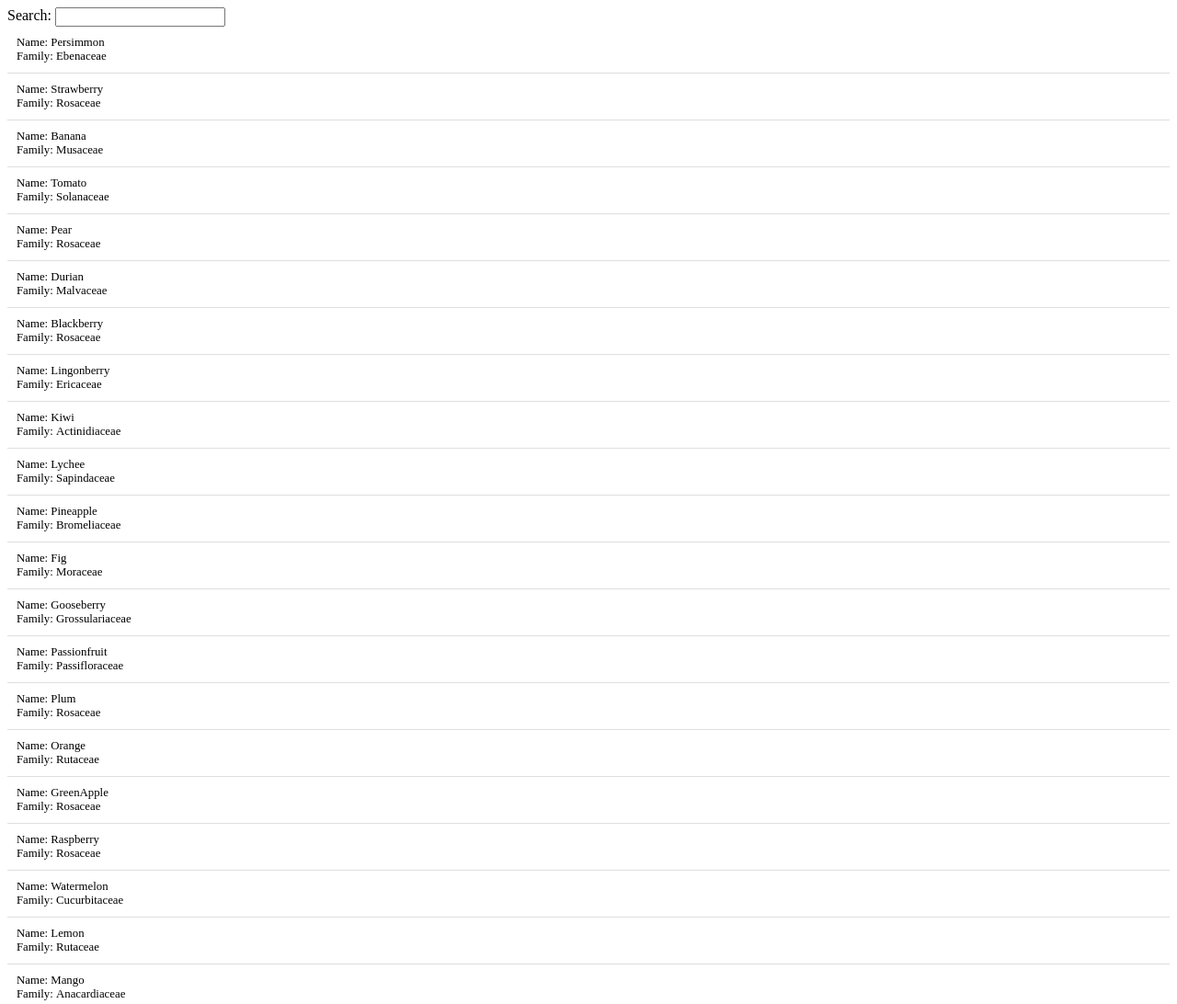
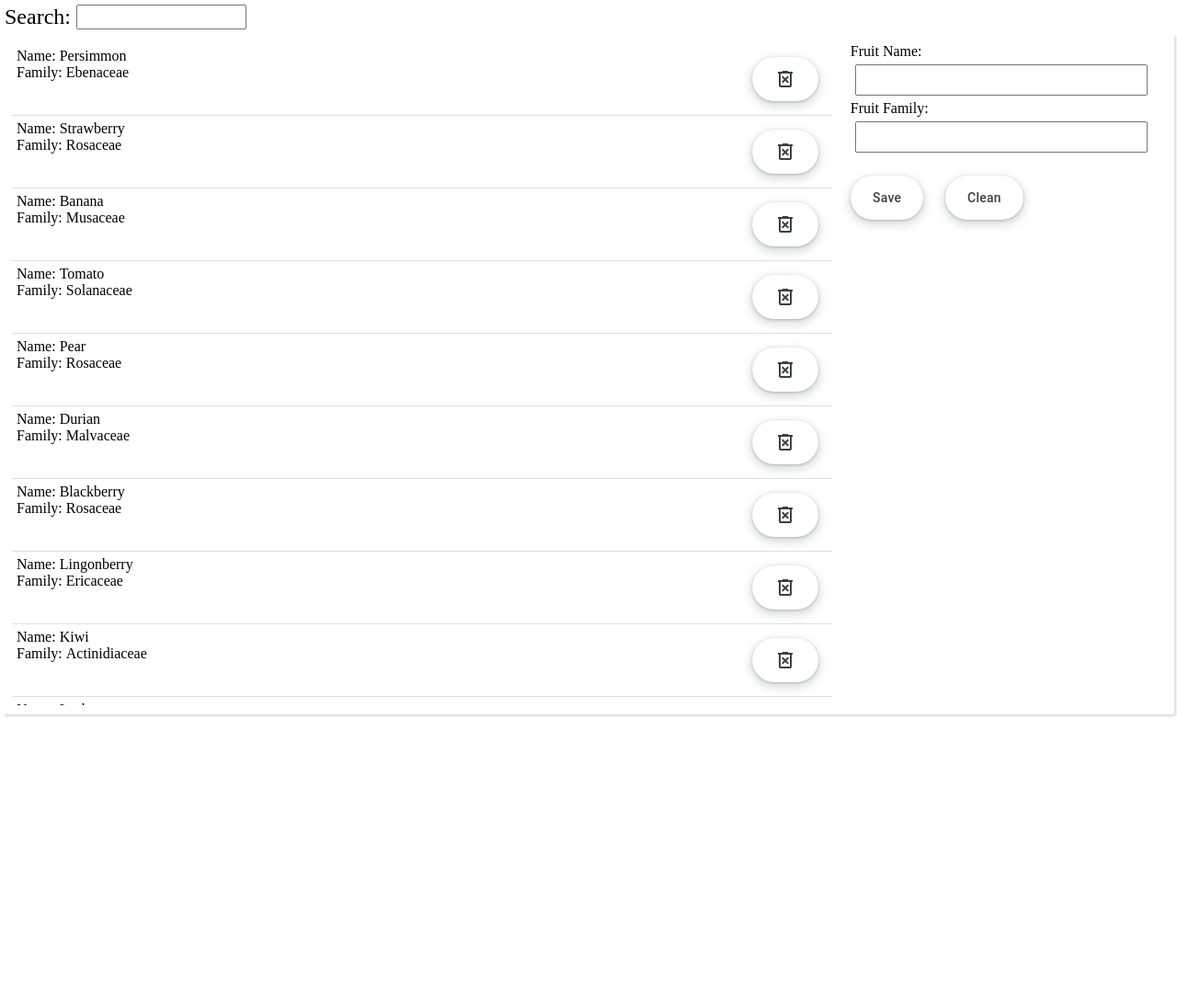
Before and after one commit to liu-arthur/json-listing, a plain HTML site: page index.html in a window 1280 px wide. Shown: the top 1092 px of the page at 92% size. After the commit the page ends 805 px from the top, so only its background shows below. Drawn offline with nearby package versions, Linux system fonts and the light colour scheme.

Commit message:
Add files via upload

```diff
--- a/app.css
+++ b/app.css
@@ -1,29 +1,138 @@
+/* CSS */
+body {
+    margin: 0; /* Remove default margin */
+    padding: 0; /* Remove default padding */
+    overflow: hidden; /* Prevent scrolling */
+    height: 100vh; /* Set height to 100% of viewport height */
+    width: 100vw; /* Set width to 100% of viewport width */
+}
+
+button {
+  align-items: center;
+  appearance: none;
+  background-color: #fff;
+  border-radius: 24px;
+  border-style: none;
+  box-shadow: rgba(0, 0, 0, .2) 0 3px 5px -1px,rgba(0, 0, 0, .14) 0 6px 10px 0,rgba(0, 0, 0, .12) 0 1px 18px 0;
+  box-sizing: border-box;
+  color: #3c4043;
+  cursor: pointer;
+  display: inline-flex;
+  fill: currentcolor;
+  font-family: "Google Sans",Roboto,Arial,sans-serif;
+  font-size: 14px;
+  font-weight: 500;
+  height: 48px;
+  justify-content: center;
+  letter-spacing: .25px;
+  line-height: normal;
+  margin: 10px;
+  max-width: 100%;
+  overflow: visible;
+  padding: 2px 24px;
+  position: relative;
+  text-align: center;
+  text-transform: none;
+  transition: box-shadow 280ms cubic-bezier(.4, 0, .2, 1),opacity 15ms linear 30ms,transform 270ms cubic-bezier(0, 0, .2, 1) 0ms;
+  user-select: none;
+  -webkit-user-select: none;
+  touch-action: manipulation;
+  width: auto;
+  will-change: transform,opacity;
+  z-index: 0;
+}
+
+button:hover {
+  background: #F6F9FE;
+  color: #174ea6;
+}
+
+button:active {
+  box-shadow: 0 4px 4px 0 rgb(60 64 67 / 30%), 0 8px 12px 6px rgb(60 64 67 / 15%);
+  outline: none;
+}
+
+button:focus {
+  outline: none;
+  border: 2px solid #4285f4;
+}
+
+button:not(:disabled) {
+  box-shadow: rgba(60, 64, 67, .3) 0 1px 3px 0, rgba(60, 64, 67, .15) 0 4px 8px 3px;
+}
+
+button:not(:disabled):hover {
+  box-shadow: rgba(60, 64, 67, .3) 0 2px 3px 0, rgba(60, 64, 67, .15) 0 6px 10px 4px;
+}
+
+button:not(:disabled):focus {
+  box-shadow: rgba(60, 64, 67, .3) 0 1px 3px 0, rgba(60, 64, 67, .15) 0 4px 8px 3px;
+}
+
+button:not(:disabled):active {
+  box-shadow: rgba(60, 64, 67, .3) 0 4px 4px 0, rgba(60, 64, 67, .15) 0 8px 12px 6px;
+}
+
+button:disabled {
+  box-shadow: rgba(60, 64, 67, .3) 0 1px 3px 0, rgba(60, 64, 67, .15) 0 4px 8px 3px;
+}
+
+
+/* Flexbox utility */
 .flx-nw {
     display: flex;
     flex-direction: row;
     flex-wrap: nowrap;
 }
 
-.live-list {
-    border-right: 1px solid black;
-    height: 400px;
-    width: 30%;
+.box {
+    margin: 3px 3px;
+    box-shadow: rgba(0, 0, 0, 0.15) 1.95px 1.95px 2.6px;
+}
+
+/* Styling for the live list section */
+.fruit-list {
+    margin: 10px;
+    height: calc(90vh);
+    width: 70%;
     overflow-y: scroll;
 }
 
+.fruit-form {
+    margin: 10px;
+}
+
+/* Styling for each item in the list */
+.input-div {
+    margin: 5px;
+    font-size: 1.5rem;
+}
+
+/* Styling for each item in the list */
 .item-div {
-    padding: 10px;
-    font-size: 0.8em;
-    cursor: pointer;
+    padding: 5px;
+    font-size: 1rem;
     border-bottom: 1px solid #e0dede;
 }
 
-.item-div:hover {
+.item-div .item-data {
+    width: 90%;
+}
+
+.item-div .item-delete {
+    margin-left: 10px;
+    float: right;
+}
+
+/* Hover effect for items */
+.flx-nw.item-div.item-div:hover {
+    cursor: pointer;
     background-color: #82c0ff;
     color: #fff;
     border-radius: 5px;
 }
 
+/* Hidden template */
 .template-div {
     display: none;
 }
--- a/app.js
+++ b/app.js
@@ -1,61 +1,138 @@
 'use strict';
 
-function fruit () { };
-
-fruit.listFiltering = () => {
-    var input, filter, li, name, family, i, txtValue_1, txtValue_2;
-    input = $('.search-input');
-    filter = input.val().toUpperCase();
-    li = $('.item-div');
-
-    for (i = 0; i < li.length; i++) {
-        name = li[i].querySelectorAll('a.col-name')[0];
-        family = li[i].querySelectorAll('a.col-family')[0];
-
-        txtValue_1 = name.textContent || name.innerText;
-        txtValue_2 = family.textContent || family.innerText;
-
-        if (txtValue_1.toUpperCase().indexOf(filter) > -1) {
-            li[i].style.display = '';
-        } else if (txtValue_2.toUpperCase().indexOf(filter) > -1) {
-            li[i].style.display = '';
-        } else {
-            li[i].style.display = 'none';
-        }
-    }
+function FruitManager() {
+    this.currItem = { item: null, data: {} };
+    this.biggestId = -1;
 }
 
-fruit.init = () => {
-    var c0, ct, c2;
+FruitManager.prototype.handleItemListFilter = function() {
+    const filter = $('.search-input').val().toUpperCase();
 
-    c0 = $('.live-div');
+    $('.item-div').each(function() {
+        const name = $(this).find('.item-name, .item-family').text().toUpperCase();
+        $(this).toggle(name.includes(filter));
+    });
+};
 
-    $.getJSON("data.json", function(d){
-        var il = $('.fruit-list');
-        il.html('');
-        ct = $('.item-div0');
+FruitManager.prototype.handleItemClick = function(e) {
+    const item = $(e.currentTarget).closest('.item-div');
+    const data = item.data('data');
 
-        $.each(d, function (i, item) {
-            c2 = ct.clone();
-            c2.removeClass('item-div0').addClass('item-div');
-            c2.data('data', item);
-            c2.find('.col-name').text(item.name);
-            c2.find('.col-family').text(item.family);
-            il.append(c2);
+    this.currItem = { item, data };
+
+    $('.fruit-name-input, .fruit-family-input').each(function() {
+        const inputName = $(this).attr('class').split('-')[2];
+        $(this).val(data[inputName]);
+    });
+};
+
+FruitManager.prototype.resetInputFields = function() {
+    $('.fruit-name-input, .fruit-family-input').val('');
+    this.currItem = { item: null, data: {} };
+};
+
+FruitManager.prototype.handleItemSave = function() {
+    const fruitNameInput = $('.fruit-name-input');
+    const fruitFamilyInput = $('.fruit-family-input');
+
+    if (!fruitNameInput.val()) {
+        alert('Fruit Name cannot be empty.');
+        return;
+    }
+
+    if (!fruitFamilyInput.val()) {
+        alert('Fruit Family cannot be empty.');
+        return;
+    }
+
+    const ct = $('.item-div0');
+    const fruitList = $('.fruit-list');
+
+    if (!this.currItem.data.id) {
+        this.biggestId += 1;
+
+        const data = {
+            id: this.biggestId,
+            name: fruitNameInput.val(),
+            family: fruitFamilyInput.val(),
+        };
+
+        const c2 = ct.clone()
+            .removeClass('item-div0')
+            .addClass('item-div')
+            .data('data', data);
+
+        c2.find('.item-name').text(data.name);
+        c2.find('.item-family').text(data.family);
+
+        this.currItem = { item: c2, data: data };
+
+        fruitList.prepend(c2);
+    } else {
+        this.currItem.data.name = fruitNameInput.val();
+        this.currItem.data.family = fruitFamilyInput.val();
+
+        this.currItem.item.find('.item-name').text(this.currItem.data.name);
+        this.currItem.item.find('.item-family').text(this.currItem.data.family);
+        this.currItem.item.data('data', this.currItem.data);
+    }
+};
+
+FruitManager.prototype.handleItemRemove = function(e) {
+    const item = $(e.currentTarget).closest('.item-div');
+
+    item.fadeOut(100, () => {
+        item.remove();
+    });
+};
+
+FruitManager.prototype.init = function() {
+    const self = this;
+
+    $.getJSON('data.json')
+        .done(function(data) {
+            const fruitList = $('.fruit-list');
+            fruitList.empty();
+            const ct = $('.item-div0');
+
+            $.each(data, function(_, item) {
+                self.biggestId = Math.max(self.biggestId, item.id);
+
+                const c2 = ct.clone()
+                    .removeClass('item-div0')
+                    .addClass('item-div')
+                    .data('data', item);
+
+                c2.find('.item-name').text(item.name);
+                c2.find('.item-family').text(item.family);
+
+                fruitList.append(c2);
+            });
+
+            fruitList.on('click', '.item-data', self.handleItemClick.bind(self));
+            fruitList.on('click', '.item-delete', self.handleItemRemove.bind(self));
+        })
+        .fail(function() {
+            alert('An error has occurred.');
         });
 
-    }).fail(function(){
-        console.log("An error has occurred.");
+    $('.search-input').on('keyup', function() {
+        self.handleItemListFilter();
     });
 
-    $('.search-input').keyup(() => {
-        fruit.listFiltering()
-    })
+    $('.save-input-btn').on('click', function() {
+        self.handleItemSave();
+    });
+
+    $('.clean-input-btn').on('click', function() {
+        self.resetInputFields();
+    });
+
+    self.resetInputFields();
+    $('.search-input').val('');
 };
 
-//--------------------------------------//
-//        Page Startup Function         //
-//--------------------------------------//
-$(function () {
-    fruit.init();
+$(() => {
+    const fruitManager = new FruitManager();
+    fruitManager.init();
 });
--- a/index.html
+++ b/index.html
@@ -4,25 +4,43 @@
     <meta charset="UTF-8">
     <meta name="viewport" content="width=device-width, initial-scale=1.0">
 
+    <link rel="stylesheet" href="https://fonts.googleapis.com/css2?family=Material+Symbols+Outlined:opsz,wght,FILL,GRAD@48,400,0,0" />
     <link rel="stylesheet" href="app.css">
     <title>Document</title>
 </head>
 <body>
-    <div class="live-div">
-        <div class="flx-nw">
+    <div class="main-div">
+        <div class="flx-nw input-div ">
         Search:&nbsp<input class="search-input">
         </div>
-        <div class="fruit-list"></div>
+        <div class="flx-nw box">
+            <div class="fruit-list"></div>
+            <div class="">
+                <div class="fruit-form">
+                    <div>Fruit Name:</div>
+                    <input class="input-div fruit-name-input">
+                    <div>Fruit Family:</div>
+                    <input class="input-div fruit-family-input">
+                </div>
+                <button class="save-input-btn">Save</button>
+                <button class="clean-input-btn">Clean</button>
+            </div>
+        </div>
     </div>
 
     <div class="template-div">
-        <div class="item-div0">
-            <div class="flx-nw">
-                Name:&nbsp<a class="col-name"></a>
+        <div class="flx-nw item-div0">
+            <div class="item-data">
+                <div class="flx-nw">
+                    Name:&nbsp<a class="item-name"></a>
+                </div>
+                <div class="flx-nw">
+                    Family:&nbsp<a class="item-family"></a>
+                </div>
             </div>
-            <div class="flx-nw">
-                Family:&nbsp<a class="col-family"></a>
-            </div>
+            <button class="material-symbols-outlined item-delete">
+            delete_forever
+            </button>
         </div>
     </div>
 
```
